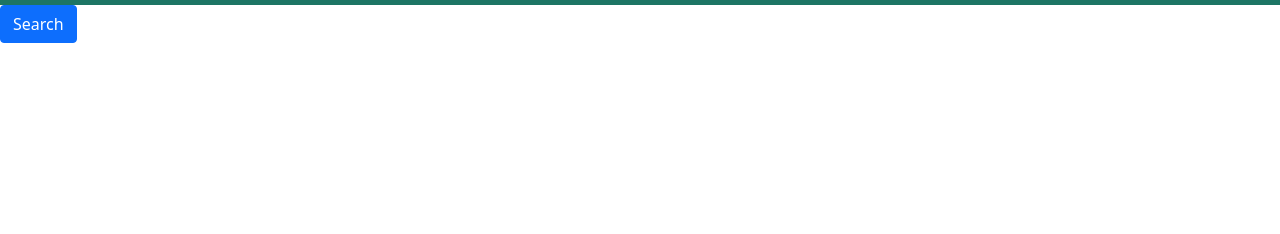
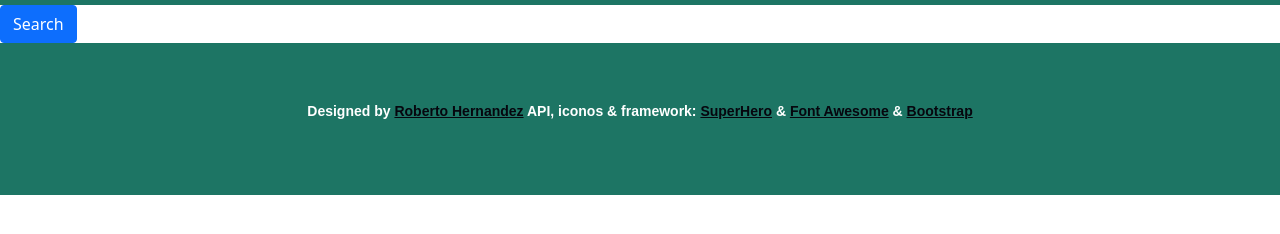
Before and after one commit to 00162317/CLA, a website: page Hero/views/allHero.html in a window 1280 px wide. Shown: the part 66-300 px from the top of the page. Drawn offline with nearby package versions, Linux system fonts and the light colour scheme.

Commit message:
Creando footer

```diff
--- a/Hero/public/stylesheets/style.css
+++ b/Hero/public/stylesheets/style.css
@@ -42,4 +42,18 @@
     display: block;
     transform: none;
     color: #fff;
-    }
+}
+
+.footer{
+    background-color: #1d7564;
+    color: #fff;
+    padding: 3.5em;
+    font-family: 'Playfair Display', arial;
+    font-weight: bold;
+    font-size: 16px;
+    line-height: 1.5;
+}
+
+.parrafo a{
+    color: #06060e;
+}
--- a/Hero/views/allHero.html
+++ b/Hero/views/allHero.html
@@ -65,6 +65,22 @@
         </div>
     </div>
 
+
+    <footer class="footer">
+        <div class="row ">
+            <div class="col-md-12 text-center">
+                <p class="parrafo">
+                    <small class="block">Designed by <a href="https://www.linkedin.com/in/roberto-hernandez-623a23189/" target="_blank">Roberto Hernandez</a>
+                        API, iconos & framework: <a href="https://superheroapi.com/index.html" target="_blank">SuperHero</a> &amp; <a href="https://fontawesome.com"
+                            target="_blank">Font Awesome</a> &amp;
+                            <a href="https://getbootstrap.com"
+                            target="_blank">Bootstrap</a>
+                        </small>
+                </p>
+            </div>
+        </div>
+    </footer>
+
     <script src="https://cdnjs.cloudflare.com/ajax/libs/jquery/3.3.1/jquery.min.js"></script>
     <script src="/javascripts/script.js" type="text/javascript"></script>
 </body>
```
Also changed, not shown: Hero/views/fav.html (+13 -9 lines), Hero/views/hero.html (+16 -0 lines), Hero/views/index.html (+16 -0 lines).
